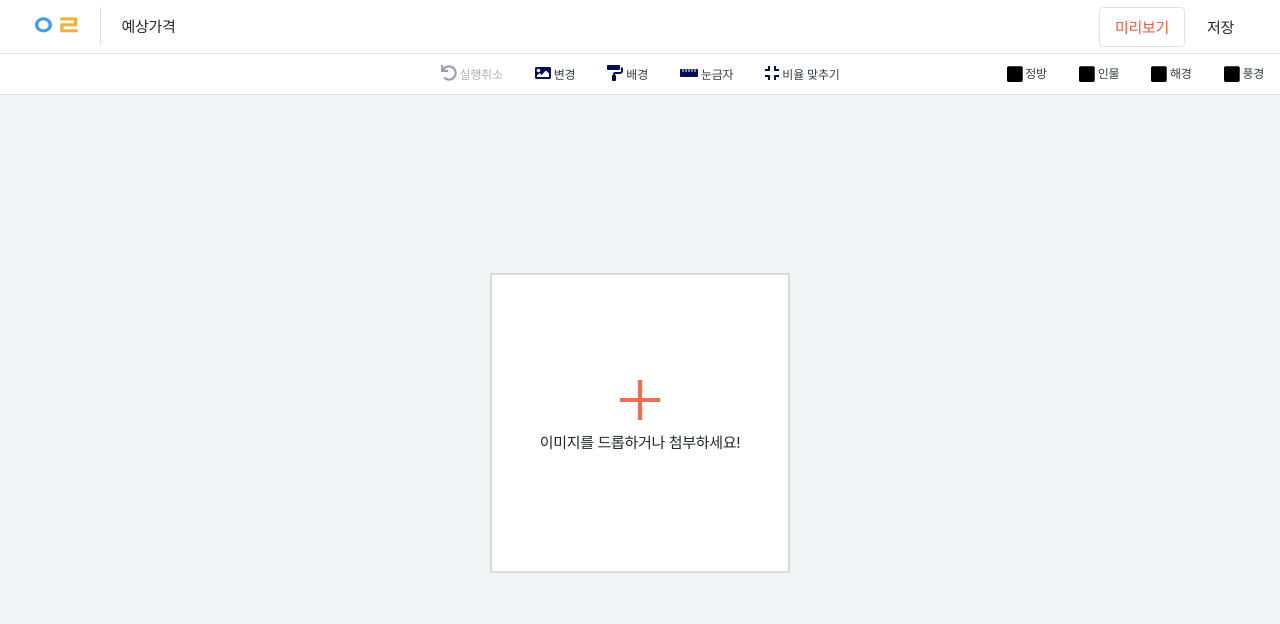
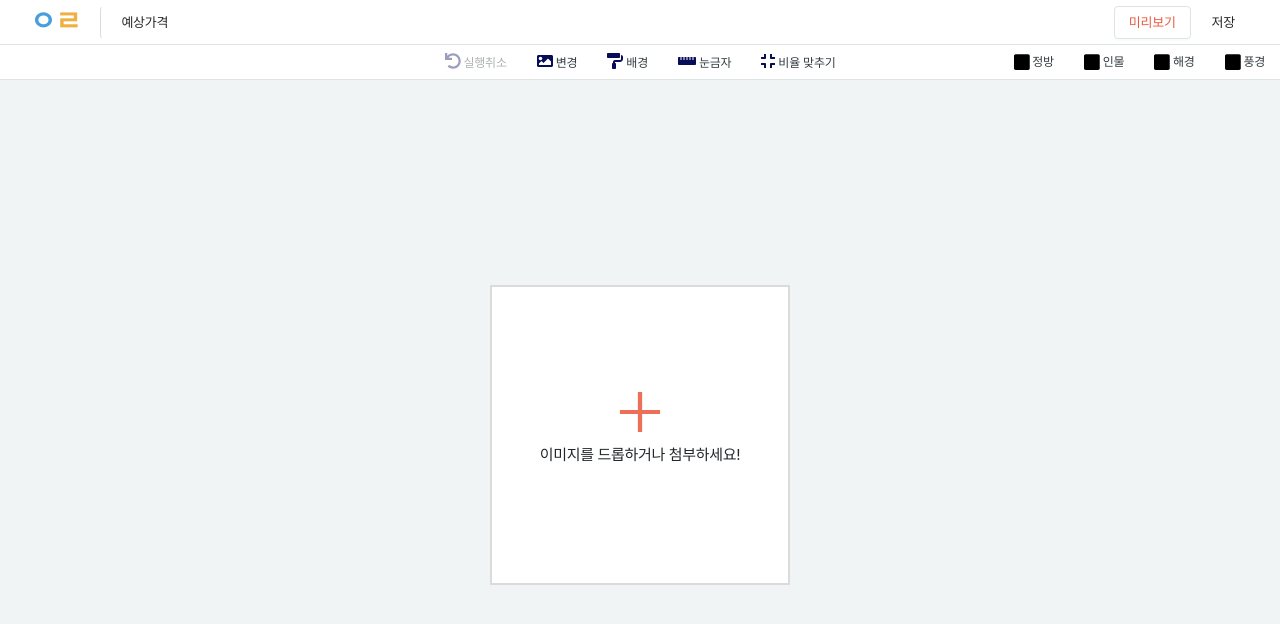
Before and after one commit to mecanvas/early-front, a Next.js app: page /tool/divided in a window 1280 px wide. Shown: the top 624 px of the page. Built offline with nearby package versions, Linux system fonts and the light colour scheme; a web font is replaced by a local one.

Commit message:
전체적인 헤더 크기 조정

```diff
--- a/src/components/tool/divided/DividedTool.tsx
+++ b/src/components/tool/divided/DividedTool.tsx
@@ -35,6 +35,7 @@ import { replacePx } from 'src/utils/replacePx';
 import { useProgress } from 'src/hooks/useProgress';
 import ToolHeader from '../ToolHeader';
 import DividedToolFactory from './DividedToolFactory';
+import { HEADER_HEIGHT } from 'src/constants';
 
 const Tool = () => {
   const [changeVertical, setChangeVertical] = useState(false);
@@ -592,7 +593,7 @@ const Tool = () => {
         <div
           style={{
             position: 'fixed',
-            top: '95px',
+            top: `${HEADER_HEIGHT}px`,
             overflow: 'hidden',
             right: 0,
             width: '100%',
@@ -628,7 +629,7 @@ const Tool = () => {
           <div
             style={{
               position: 'fixed',
-              marginTop: '95px',
+              marginTop: `${HEADER_HEIGHT}px`,
               width: '100%',
               height: '100vh',
               top: 0,
--- a/src/components/tool/divided/DividedToolSelectedFrame.tsx
+++ b/src/components/tool/divided/DividedToolSelectedFrame.tsx
@@ -152,7 +152,6 @@ const ToolSelectedFrame = memo(({ width, height, onClick, croppedList }: Props)
         checkNearingParallelForBox();
         setCanvasPosition({ ...canvasPosition, top: positionTop, left: positionLeft });
         setCanvasFrameSizeInfo({ ...canvasFrameSizeInfo, width: frameWidth, height: frameHeight });
-
         if (ctx) {
           ctx.clearRect(0, 0, canvas.width, canvas.height);
           ctx.strokeStyle = '#333';
--- a/src/components/tool/divided/DividedToolStyle.tsx
+++ b/src/components/tool/divided/DividedToolStyle.tsx
@@ -1,5 +1,6 @@
 import { css } from '@emotion/react';
 import styled from '@emotion/styled';
+import { HEADER_HEIGHT } from 'src/constants';
 import { ResizeCmd } from 'src/interfaces/ToolInterface';
 import { replacePx } from 'src/utils/replacePx';
 
@@ -23,7 +24,7 @@ export const ToolHeaderWrapper = styled.div`
 
 export const ToolHeaderMenu = styled.div`
   background-color: ${({ theme }) => theme.color.white};
-  height: 54px;
+  height: 45px;
   display: flex;
   justify-content: space-between;
   padding: 0 2em;
@@ -37,10 +38,13 @@ export const ToolHeaderMenu = styled.div`
 
   & > div {
     display: flex;
+    align-items: center;
     button {
+      padding: 0.3em 1em;
+      height: 33px;
       span {
         font-weight: 500;
-        font-size: 15px;
+        font-size: 13px;
       }
     }
     button + button {
@@ -56,9 +60,8 @@ export const ToolHeaderMenu = styled.div`
     button:nth-of-type(2) {
       @media all and (max-width: ${({ theme }) => theme.size.sm}) {
         padding: 0em 0.6em;
-        height: 30px;
         span {
-          font-size: 14px;
+          font-size: 12px;
           line-height: 30px;
         }
       }
@@ -92,6 +95,8 @@ export const FactoryTool = styled.div`
     justify-content: center;
     align-items: center;
     button {
+      padding: 5px 1em;
+      height: 34px;
       small {
         margin-left: 3px;
         font-size: 12px;
@@ -119,6 +124,8 @@ export const FrameTool = styled.div`
     display: flex;
     justify-content: center;
     align-items: center;
+    padding: 5px 1em;
+    height: 34px;
     svg {
       font-size: 18px;
       path {
@@ -152,7 +159,7 @@ export const SelectedFrameWrapper = styled.div`
   top: 0;
   left: 0;
   z-index: 1;
-  padding: 95px 10px 50px 10px;
+  padding: ${HEADER_HEIGHT}px 10px 50px 10px;
   canvas {
     position: absolute;
     top: 0;
@@ -231,7 +238,7 @@ export const ImageWrapper = styled.div<{
   display: flex;
   justify-content: center;
   align-items: center;
-  padding: 95px 10px 50px 10px;
+  padding: ${HEADER_HEIGHT}px 10px 10px 10px;
   margin: 0 auto;
   text-align: center;
   position: relative;
@@ -239,7 +246,7 @@ export const ImageWrapper = styled.div<{
   max-height: -webkit-fill-available;
   @media all and (max-width: ${({ theme }) => theme.size.md}) {
     flex-direction: row;
-    padding: 81px 10px 50px 10px;
+    padding: ${HEADER_HEIGHT} 10px 10px 10px;
   }
   ${({ isNearingX, isFitX, theme }) =>
     isNearingX &&
@@ -260,7 +267,7 @@ export const ImageWrapper = styled.div<{
       &:after {
         position: absolute;
         width: 100%;
-        top: (50% - 95px);
+        top: (50% - ${HEADER_HEIGHT}px);
         transform: translateY(-50%);
         height: 2px;
         content: '';
@@ -332,7 +339,7 @@ export const ImageWrapper = styled.div<{
 
 export const PreviewBg = styled.div`
   position: absolute;
-  top: 95px;
+  top: ${HEADER_HEIGHT}px;
   min-width: ${({ theme }) => theme.size.md};
   img {
     min-height: 626px;
@@ -524,12 +531,12 @@ export const ColorPaletteFreeColor = styled.div`
 
 export const FrameWrapper = styled.div`
   position: absolute;
-  top: 109px;
+  top: ${HEADER_HEIGHT}px;
   right: 5px;
   z-index: 340;
   @media all and (max-width: ${({ theme }) => theme.size.sm}) {
     width: 100%;
-    top: 81px;
+    top: ${HEADER_HEIGHT};
   }
   & > div {
     border-radius: 20px;
@@ -562,13 +569,13 @@ export const FrameWrapper = styled.div`
     z-index: 33;
     cursor: pointer;
     position: fixed;
-    top: 110px;
+    top: ${HEADER_HEIGHT + 10}px;
     right: 20px;
     fill: ${({ theme }) => theme.color.secondarydark};
     padding: 3px 6px;
     border-radius: 20px;
     @media all and (max-width: ${({ theme }) => theme.size.sm}) {
-      top: 82px;
+      top: ${HEADER_HEIGHT + 10}px;
       padding: 1.5px 3px;
     }
     &:hover {
--- a/src/constants/index.ts
+++ b/src/constants/index.ts
@@ -14,6 +14,8 @@ export const API_URL =
 export const exceptionRoutes = ['/tool/divided', '/tool/single', '/404'];
 
 export const S3_URL = 'https://mecanvas-assets.s3.ap-northeast-2.amazonaws.com/assets';
+
+export const HEADER_HEIGHT = 80;
 
 export const frameSize = (changeVertical?: boolean): FrameSize[] => [
   {
```
Also changed, not shown: src/components/tool/single/SingleTool.tsx (+22 -13 lines).
